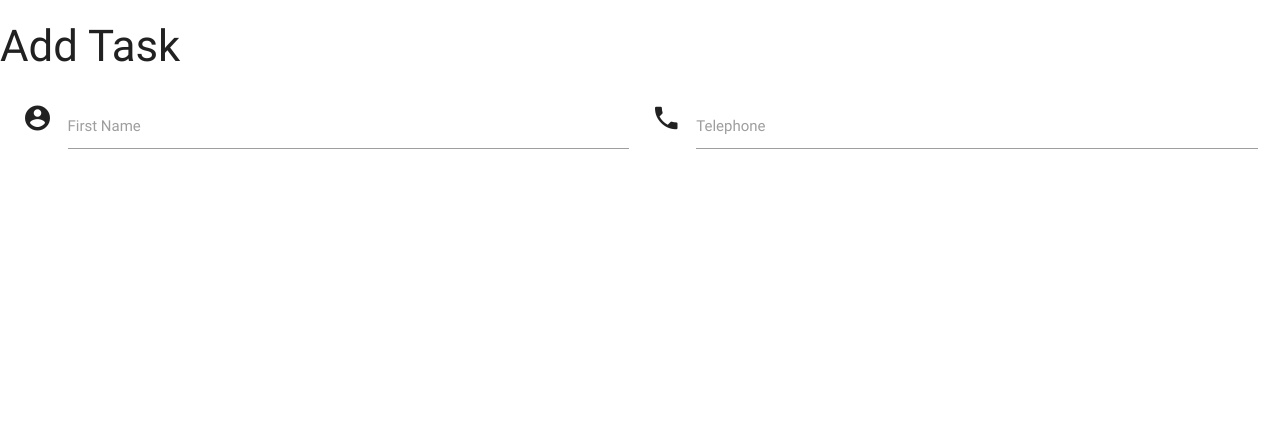
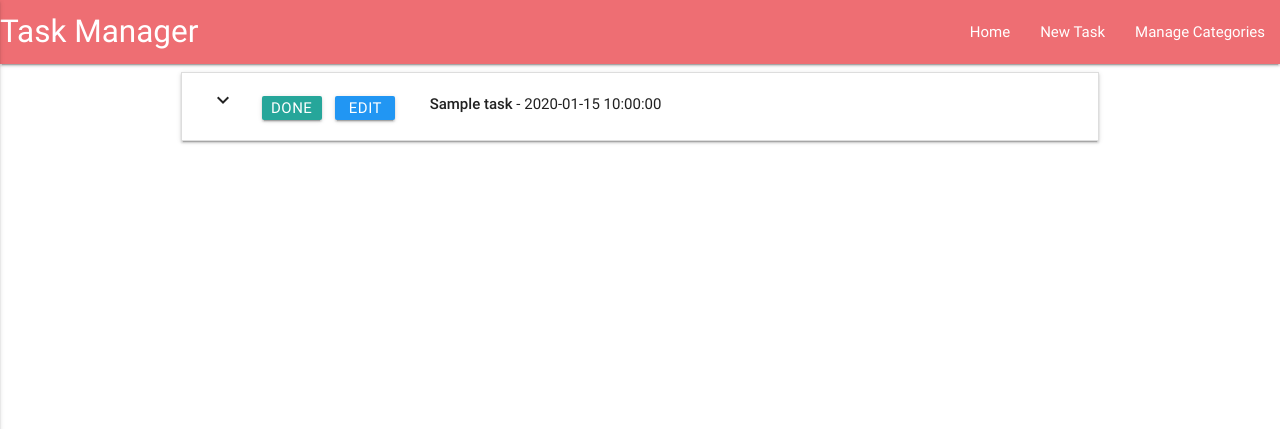
Before and after one commit to toderas/task-manager, a Flask app: page / in a window 1280 px wide. Shown: the top 429 px of the page. Run offline with Flask 2, Linux system fonts and the light colour scheme; a database or web service that is not in the repository returns one stand-in record (values such as "Sample title"); some libraries are stand-ins or nearby versions.

Commit message:
final commit

```diff
--- a/app.py
+++ b/app.py
@@ -1,25 +1,99 @@
 import os
-from flask import Flask, render_template, redirect, request, url_for
+from flask import Flask, render_template, redirect, request, url_for, request
 from flask_pymongo import PyMongo
 from bson.objectid import ObjectId
 
+
 app = Flask(__name__)
-
 app.config["MONGO_DBNAME"] = 'task_manager'
 app.config["MONGO_URI"] = 'mongodb+srv://tode:1Martie1998@myfirstcluster-dxyoc.mongodb.net/task_manager?retryWrites=true&w=majority'
 
 mongo = PyMongo(app)
 
-
 @app.route('/')
 @app.route('/get_tasks')
 def get_tasks():
-    return render_template("tasks.html", tasks=mongo.db.tasks.find())
+    return render_template("tasks.html",
+                           tasks=mongo.db.tasks.find())
 
 
 @app.route('/add_task')
 def add_task():
-    return render_template('addtask.html')
+    return render_template('addtask.html',
+                           categories=mongo.db.categories.find())
+
+
+@app.route('/insert_task', methods=['POST'])
+def insert_task():
+    tasks =  mongo.db.tasks
+    tasks.insert_one(request.form.to_dict())
+    return redirect(url_for('get_tasks'))
+
+
+@app.route('/edit_task/<task_id>')
+def edit_task(task_id):
+    the_task =  mongo.db.tasks.find_one({"_id": ObjectId(task_id)})
+    all_categories =  mongo.db.categories.find()
+    return render_template('edittask.html', task=the_task,
+                           categories=all_categories)
+
+
+@app.route('/update_task/<task_id>', methods=["POST"])
+def update_task(task_id):
+    tasks = mongo.db.tasks
+    tasks.update( {'_id': ObjectId(task_id)},
+    {
+        'task_name':request.form.get('task_name'),
+        'category_name':request.form.get('category_name'),
+        'task_description': request.form.get('task_description'),
+        'due_date': request.form.get('due_date'),
+        'is_urgent':request.form.get('is_urgent')
+    })
+    return redirect(url_for('get_tasks'))
+
+
+@app.route('/delete_task/<task_id>')
+def delete_task(task_id):
+    mongo.db.tasks.remove({'_id': ObjectId(task_id)})
+    return redirect(url_for('get_tasks'))
+
+
+@app.route('/get_categories')
+def get_categories():
+    return render_template('categories.html',
+                           categories=mongo.db.categories.find())
+
+
+@app.route('/delete_category/<category_id>')
+def delete_category(category_id):
+    mongo.db.categories.remove({'_id': ObjectId(category_id)})
+    return redirect(url_for('get_categories'))
+
+
+@app.route('/edit_category/<category_id>')
+def edit_category(category_id):
+    return render_template('editcategory.html',
+    category=mongo.db.categories.find_one({'_id': ObjectId(category_id)}))
+
+
+@app.route('/update_category/<category_id>', methods=['POST'])
+def update_category(category_id):
+    mongo.db.categories.update(
+        {'_id': ObjectId(category_id)},
+        {'category_name': request.form.get('category_name')})
+    return redirect(url_for('get_categories'))
+
+
+@app.route('/insert_category', methods=['POST'])
+def insert_category():
+    category_doc = {'category_name': request.form.get('category_name')}
+    mongo.db.categories.insert_one(category_doc)
+    return redirect(url_for('get_categories'))
+
+
+@app.route('/add_category')
+def add_category():
+    return render_template('addcategory.html')
 
 
 if __name__ == '__main__':
--- /dev/null
+++ b/static/css/style.css
@@ -0,0 +1,11 @@
+.btn_small {
+    height: 24px;
+    width: 60px;
+    line-height: 24px;
+    margin: 5px 5px;
+    padding: 0 0.5em;
+}
+
+.task_header {
+    margin-top: 5px;
+}
--- a/templates/base.html
+++ b/templates/base.html
@@ -4,17 +4,38 @@
 <head>
     <link href="https://fonts.googleapis.com/icon?family=Material+Icons" rel="stylesheet">
     <link rel="stylesheet" href="https://cdnjs.cloudflare.com/ajax/libs/materialize/0.100.2/css/materialize.min.css">
+    <link rel="stylesheet" href="{{url_for('static', filename='css/style.css')}}" type="text/css" />
 </head>
 
 <body>
-    {% block content %} {% endblock %}
-
-    <script src="https://cdnjs.cloudflare.com/ajax/libs/jquery/3.4.1/jquery.min.js"></script>
+    <header>
+        <nav>
+            <div class="nav-wrapper">
+                <a href="{{url_for('get_tasks')}}" class="brand-logo">Task Manager</a>
+                <a href="#" data-activates="mobile-demo" class="button-collapse"><i class="material-icons">menu</i></a>
+                <ul id="nav-mobile" class="right hide-on-med-and-down">
+                    <li><a href="{{url_for('get_tasks')}}">Home</a></li>
+                    <li><a href="{{url_for('add_task')}}">New Task</a></li>
+                    <li><a href="{{url_for('get_categories')}}">Manage Categories</a></li>
+                </ul>
+                <ul class="side-nav" id="mobile-demo">
+                    <li><a href="{{url_for('get_tasks')}}">Home</a></li>
+                    <li><a href="{{url_for('add_task')}}">New Task</a></li>
+                    <li><a href="{{url_for('get_categories')}}">Manage Categories</a></li>
+                </ul>
+            </div>
+        </nav>
+    </header>
+    <div class="container">
+        {% block content %} {% endblock %}
+    </div>
+    <script src="https://cdnjs.cloudflare.com/ajax/libs/jquery/3.2.1/jquery.min.js"></script>
     <script src="https://cdnjs.cloudflare.com/ajax/libs/materialize/0.100.2/js/materialize.min.js"></script>
     <script type="text/javascript">
         $(document).ready(function() {
             $('.collapsible').collapsible();
-            $('select').formSelect();
+            $('select').material_select();
+            $(".button-collapse").sideNav();
         });
 
         $('.datepicker').pickadate({
@@ -26,7 +47,6 @@
             closeOnSelect: false // Close upon selecting a date,
         });
     </script>
-
 </body>
 
 </html>
--- a/templates/tasks.html
+++ b/templates/tasks.html
@@ -1,20 +1,27 @@
-{% extends 'base.html' %}
-{% block content %}
-<h3>Add Task</h3>
+{% extends 'base.html'%} {% block content %}
 <div class="row">
-    <form  action="" method="POST" class="col s12">
-        <div class="row">
-            <div class="input-field col s6">
-                <i class="material-icons prefix">account_circle</i>
-                <input id="icon_prefix" type="text" class="validate">
-                <label for="icon_prefix">First Name</label>
+    <ul class="collapsible" data-collapsible="accordion">
+        {% for task in tasks %}
+        <li>
+            <div class="collapsible-header">
+                <div class="col s3">
+                    <i class="material-icons">expand_more</i>
+                    <a href="{{url_for('delete_task', task_id=task._id)}}" class="waves-effect waves-light btn btn_small">Done</a>
+                    <a href="{{url_for('edit_task', task_id=task._id)}}" class="waves-effect waves-light btn btn_small blue">Edit</a>
+
+                </div>
+                <div class=" task_header col s9">
+                    <strong>{{task.task_name}}</strong> - {{task.due_date}}
+                </div>
             </div>
-            <div class="input-field col s6">
-                <i class="material-icons prefix">phone</i>
-                <input id="icon_telephone" type="tel" class="validate">
-                <label for="icon_telephone">Telephone</label>
+            <div class="collapsible-body">
+                <span>
+                {{task.task_description}}
+            </span>
             </div>
-        </div>
-    </form>
+        </li>
+        {% endfor %}
+
+    </ul>
 </div>
 {% endblock %}
```
Also changed, not shown: templates/addcategory.html (added, +19 -0 lines), templates/addtask.html (+17 -11 lines), templates/categories.html (added, +27 -0 lines), templates/editcategory.html (added, +24 -0 lines), templates/edittask.html (added, +72 -0 lines).
